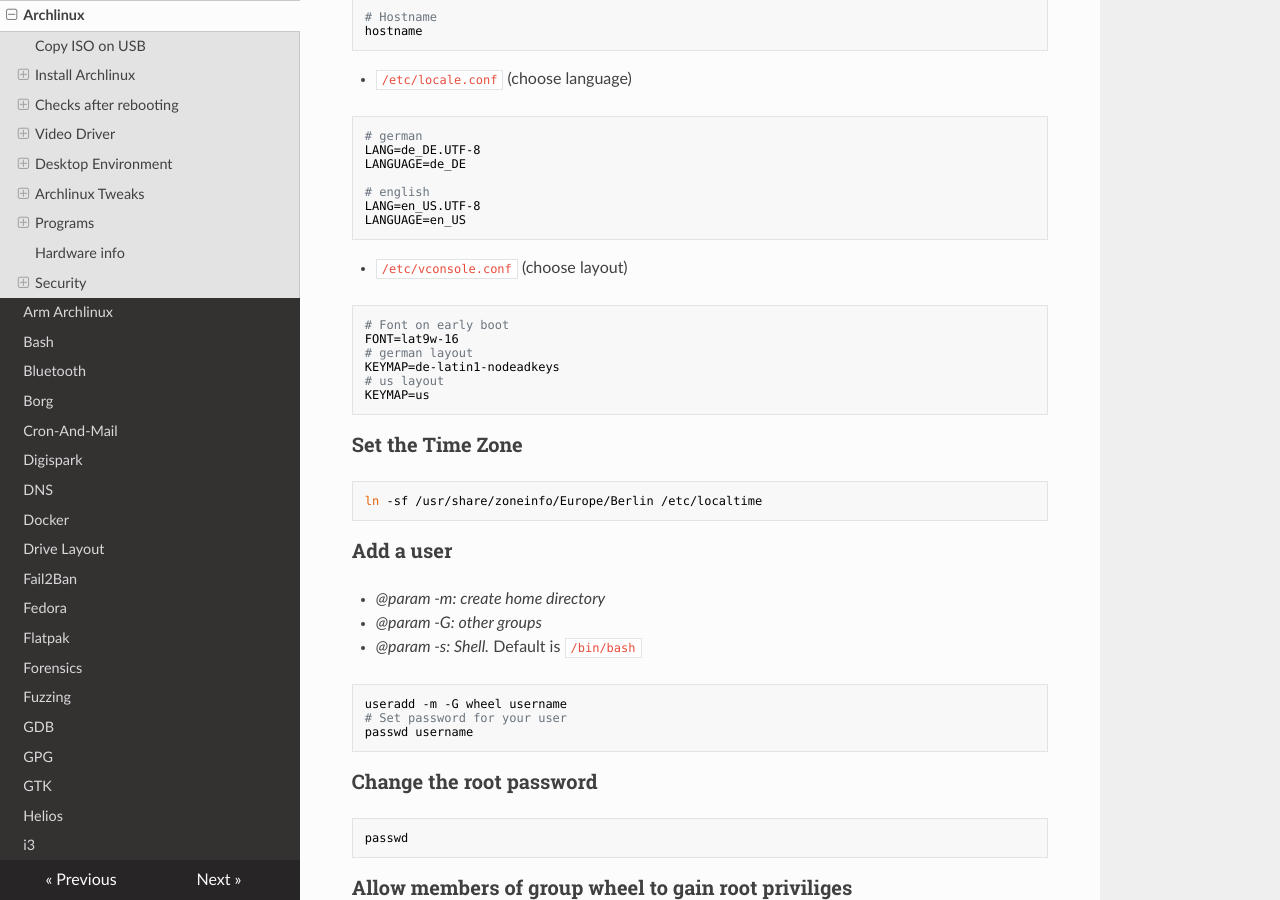
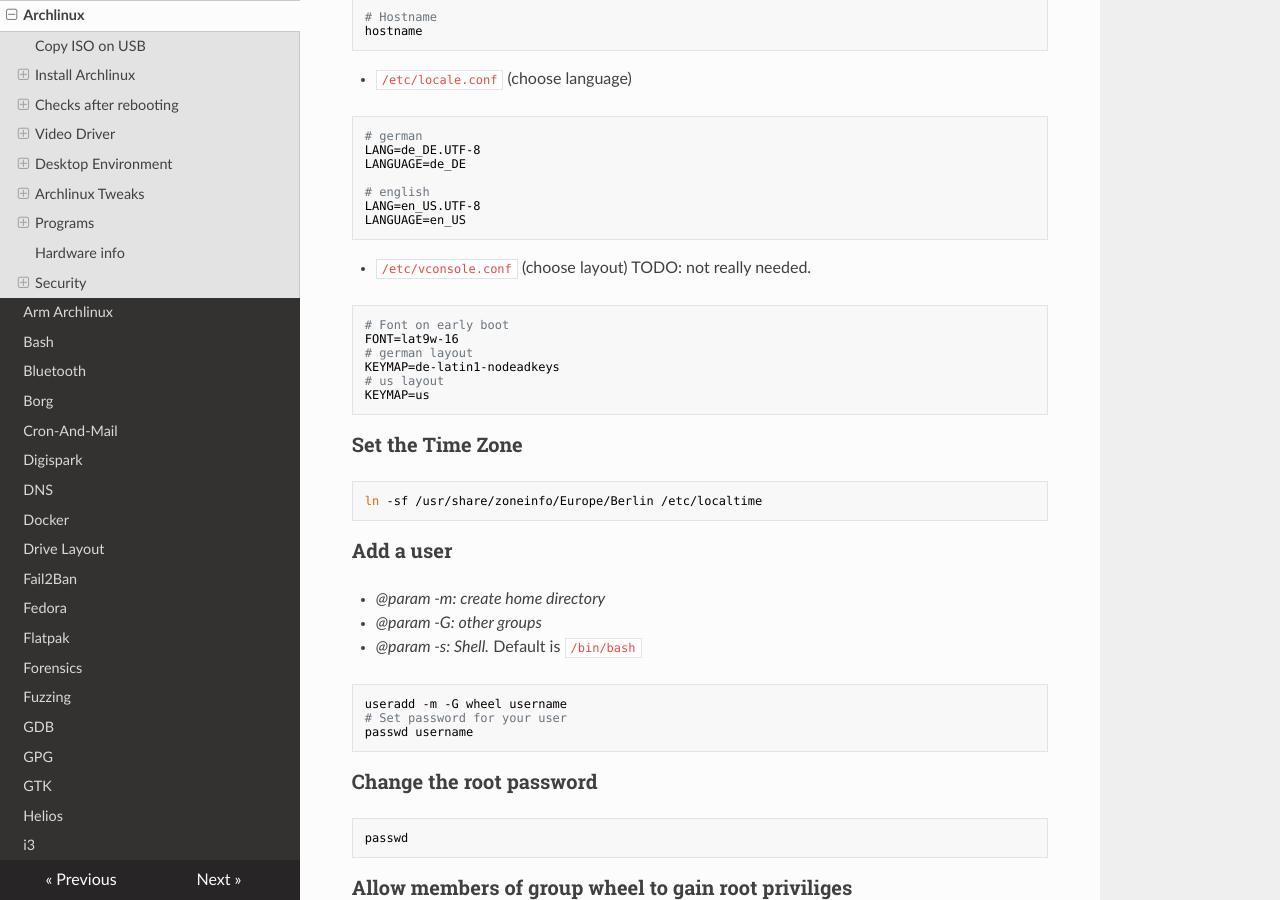
Before and after one commit to Maaxxs/wiki, an MkDocs documentation site: the page built from docs/archlinux.md, in a window 1280 px wide and 900 px high, scrolled down 4069 px. Built offline with MkDocs 1.6.1, drawn with Linux system fonts in a browser that asks for light colours; nearby versions of some CDN libraries.

Commit message:
update todo vconsole

````diff
--- a/docs/archlinux.md
+++ b/docs/archlinux.md
@@ -231,7 +231,7 @@ LANG=en_US.UTF-8
 LANGUAGE=en_US
 ```
 
-- `/etc/vconsole.conf` (choose layout)
+- `/etc/vconsole.conf` (choose layout) TODO: not really needed.
 
 ```sh
 # Font on early boot
````
